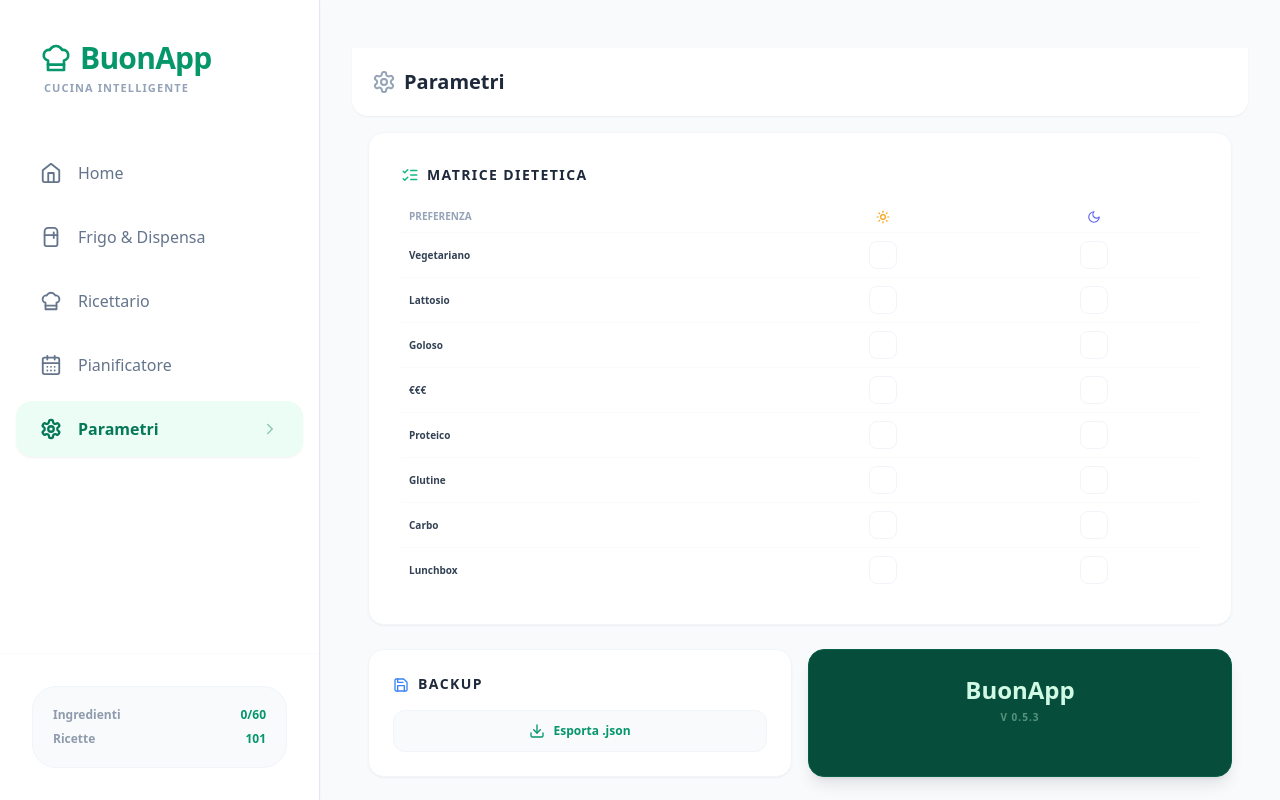
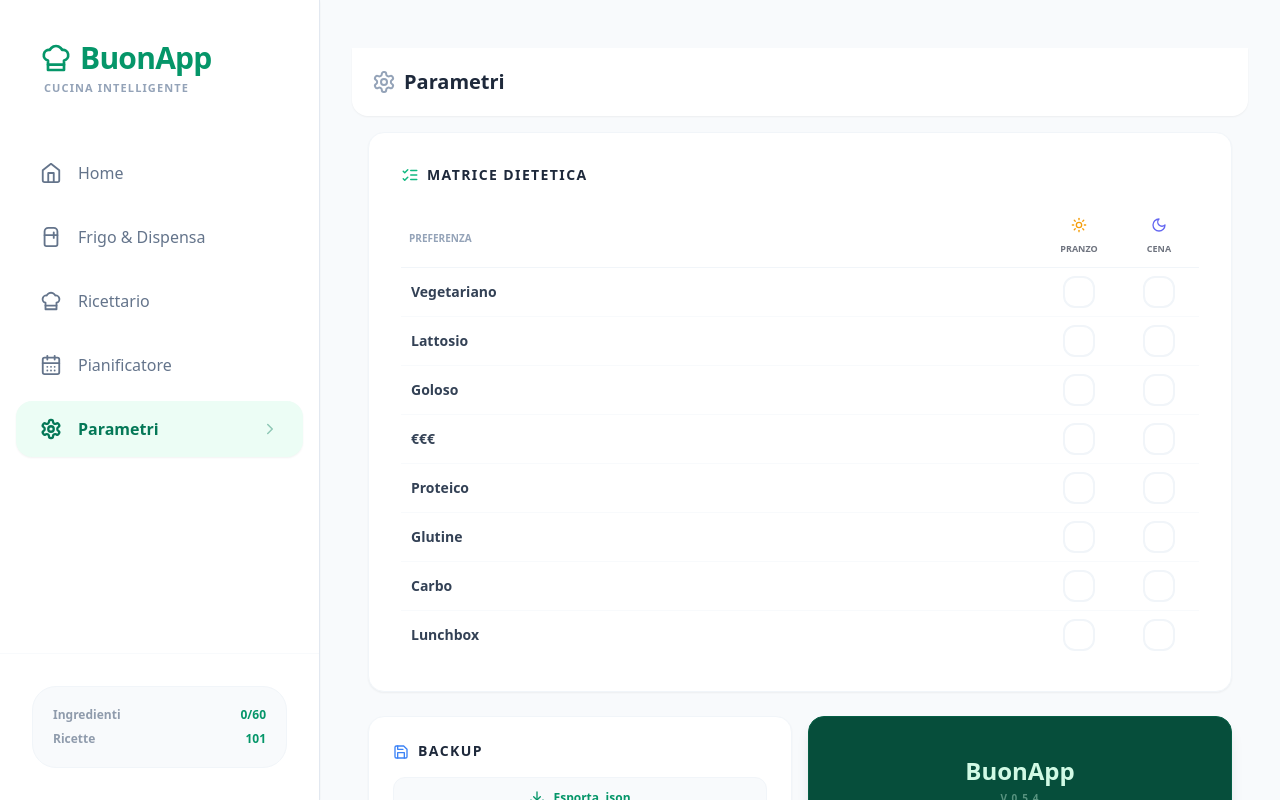
Before and after one commit to fredtft/BuonApp, a React (Vite) app: page / in a window 1280 px wide. Both pictures are taken after a click on the button "Parametri". Built offline with nearby package versions, Linux system fonts and the light colour scheme.

Commit message:
Add files via upload

```diff
--- a/App.tsx
+++ b/App.tsx
@@ -362,14 +362,24 @@
         {heroRecipe ? (
           <div className="relative group">
             <div className="absolute -inset-1 bg-gradient-to-r from-emerald-300 to-teal-400 rounded-[2rem] blur opacity-20 group-hover:opacity-40 transition duration-500"></div>
-            <div className="relative bg-white rounded-[1.8rem] p-5 md:p-12 shadow-xl flex flex-col md:flex-row gap-6 border border-slate-50 items-center">
-              <div className="flex-1 space-y-4">
+            <div className="relative bg-white rounded-[1.8rem] p-5 md:p-12 shadow-xl flex flex-col md:flex-row gap-6 border border-slate-50 items-center overflow-hidden">
+
+              {/* Bottone Random in posizione fissa in alto a destra */}
+              <button
+                onClick={() => { const others = filteredRecipes.filter(r => r.id !== heroRecipe.id); if(others.length > 0) setHeroRecipe(others[Math.floor(Math.random() * others.length)]); }}
+                className="absolute top-4 right-4 md:top-6 md:right-6 w-10 h-10 flex items-center justify-center rounded-xl bg-slate-50 border border-slate-100 text-slate-400 hover:text-emerald-500 hover:border-emerald-100 hover:bg-emerald-50 transition-all z-20 shadow-sm"
+                title="Nuova proposta"
+              >
+                <RefreshCw size={18} />
+              </button>
+
+              <div className="flex-1 space-y-4 w-full">
                 <div>
                   <div className="flex items-center gap-2 mb-2">
                      <span className="text-[9px] font-black text-emerald-600 bg-emerald-100 px-1.5 py-0.5 rounded uppercase tracking-wider">In evidenza</span>
                      {new Date().getHours() < 15 ? <span className="flex items-center gap-1 text-[9px] font-bold text-amber-500 bg-amber-50 px-1.5 py-0.5 rounded"><Sun size={8}/> Pranzo</span> : <span className="flex items-center gap-1 text-[9px] font-bold text-indigo-500 bg-indigo-50 px-1.5 py-0.5 rounded"><Moon size={8}/> Cena</span>}
                   </div>
-                  <h2 className="text-2xl md:text-5xl font-black text-slate-800 leading-tight">{heroRecipe.name}</h2>
+                  <h2 className="text-xl md:text-3xl font-black text-slate-800 leading-tight pr-8">{heroRecipe.name}</h2>
                 </div>
                 <div className="flex flex-wrap gap-1.5">
                   {heroRecipe.tags.map(t => <TagBadge key={t} tag={t} />)}
@@ -379,15 +389,8 @@
                   <span className="flex items-center gap-1"><Flame size={14} className="text-orange-400"/> {heroRecipe.nutrition.calories} kcal</span>
                 </div>
                 <div className="pt-2 flex gap-2 max-w-sm">
-                  <button onClick={() => { setEditingRecipe(heroRecipe); setIsNewRecipe(false); setIsRecipeEditMode(false); }} className="flex-[3] py-3.5 rounded-xl bg-slate-900 text-white font-bold text-sm hover:bg-slate-800 shadow-lg shadow-slate-300 transition-all flex justify-center items-center gap-2">
+                  <button onClick={() => { setEditingRecipe(heroRecipe); setIsNewRecipe(false); setIsRecipeEditMode(false); }} className="w-full md:w-48 py-3.5 rounded-xl bg-slate-900 text-white font-bold text-sm hover:bg-slate-800 shadow-lg shadow-slate-300 transition-all flex justify-center items-center gap-2">
                     Cucina <ArrowRight size={16} />
-                  </button>
-                  <button
-                    onClick={() => { const others = filteredRecipes.filter(r => r.id !== heroRecipe.id); if(others.length > 0) setHeroRecipe(others[Math.floor(Math.random() * others.length)]); }}
-                    className="flex-1 flex items-center justify-center rounded-xl bg-white border-2 border-slate-100 text-slate-400 hover:text-emerald-500 hover:border-emerald-100 transition-all"
-                    title="Altra idea"
-                  >
-                    <RefreshCw size={18} />
                   </button>
                 </div>
               </div>
@@ -630,26 +633,26 @@
         <div className="px-4 space-y-6">
           <section>
              <div className="bg-white rounded-2xl p-4 md:p-8 shadow-sm border border-slate-100">
-               <h3 className="text-sm font-black text-slate-800 mb-4 flex items-center gap-2 uppercase tracking-widest"><ListChecks size={18} className="text-emerald-500"/> Matrice Dietetica</h3>
+               <h3 className="text-sm font-black text-slate-800 mb-6 flex items-center gap-2 uppercase tracking-widest"><ListChecks size={18} className="text-emerald-500"/> Matrice Dietetica</h3>
                <div className="overflow-x-auto no-scrollbar">
-                <table className="w-full text-[10px]">
+                <table className="w-full text-xs md:text-sm">
                   <thead>
-                    <tr className="border-b border-slate-50">
-                      <th className="p-2 text-left text-slate-400 font-black">PREFERENZA</th>
-                      <th className="p-2 text-center"><Sun size={14} className="mx-auto text-amber-500"/></th>
-                      <th className="p-2 text-center"><Moon size={14} className="mx-auto text-indigo-500"/></th>
+                    <tr className="border-b border-slate-100">
+                      <th className="p-2 text-left text-slate-400 font-black text-[10px]">PREFERENZA</th>
+                      <th className="p-2 text-center w-20"><Sun size={16} className="mx-auto text-amber-500 mb-1"/><span className="text-[9px] uppercase opacity-60">Pranzo</span></th>
+                      <th className="p-2 text-center w-20"><Moon size={16} className="mx-auto text-indigo-500 mb-1"/><span className="text-[9px] uppercase opacity-60">Cena</span></th>
                     </tr>
                   </thead>
                   <tbody>
                       {Object.entries(TAG_LABELS).map(([tag, conf]) => (
-                        <tr key={tag} className="border-b border-slate-50 last:border-0">
-                          <td className="p-2 font-bold text-slate-700">{conf.label}</td>
+                        <tr key={tag} className="border-b border-slate-50 last:border-0 hover:bg-slate-50 transition-colors">
+                          <td className="p-2.5 font-bold text-slate-700">{conf.label}</td>
                           {['lunch', 'dinner'].map((meal) => {
                               const isActive = state.userPreferences.dietMatrix[meal as 'lunch' | 'dinner'].includes(tag as DietTag);
                               return (
                                 <td key={meal} className="p-2 text-center">
-                                  <button onClick={() => toggleMatrix(meal as any, tag as any)} className={`w-7 h-7 rounded-lg border flex items-center justify-center transition-all mx-auto ${isActive ? 'bg-emerald-500 border-emerald-500 text-white' : 'bg-white border-slate-100'}`}>
-                                      {isActive && <Check size={14} strokeWidth={4}/>}
+                                  <button onClick={() => toggleMatrix(meal as any, tag as any)} className={`w-8 h-8 rounded-xl border-2 flex items-center justify-center transition-all mx-auto ${isActive ? 'bg-emerald-500 border-emerald-500 text-white shadow-sm' : 'bg-white border-slate-100 hover:border-slate-200'}`}>
+                                      {isActive && <Check size={16} strokeWidth={4}/>}
                                   </button>
                                 </td>
                               )
@@ -668,9 +671,9 @@
                 <Download size={16} /> Esporta .json
               </button>
             </div>
-            <div className="bg-emerald-900 text-emerald-100 rounded-2xl p-6 shadow-lg border border-emerald-800 text-center">
+            <div className="bg-emerald-900 text-emerald-100 rounded-2xl p-6 shadow-lg border border-emerald-800 text-center flex flex-col justify-center">
                <p className="text-2xl font-black">BuonApp</p>
-               <p className="text-[10px] font-black opacity-40 uppercase tracking-widest mt-1">v 0.5.3</p>
+               <p className="text-[10px] font-black opacity-40 uppercase tracking-widest mt-1">v 0.5.4</p>
             </div>
           </section>
         </div>
```
